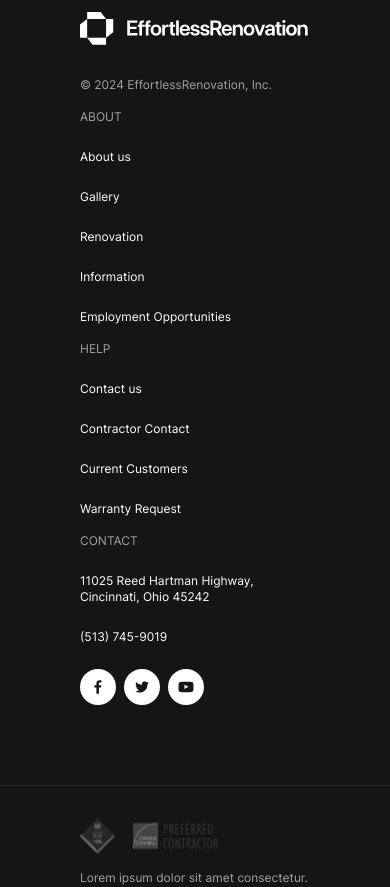
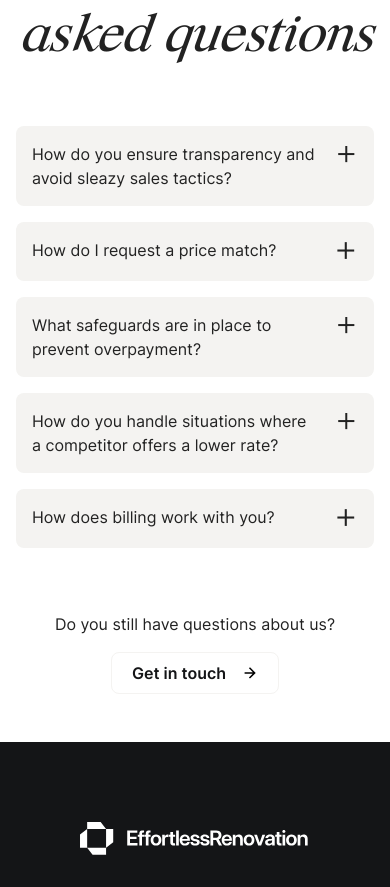
Before and after one commit to mehdi049/EffortlessRenovation, a Next.js app: page / in a window 390 px wide. Shown: the part 10441-11328 px from the top of the page. Built offline with nearby package versions, Linux system fonts and the light colour scheme.

Commit message:
FAQ section

```diff
--- a/src/app/page.tsx
+++ b/src/app/page.tsx
@@ -1,3 +1,4 @@
+import { FAQ } from "@/components/pages/home/FAQ/FAQ";
 import { Allies } from "@/components/pages/home/allies/Allies";
 import { Feedback } from "@/components/pages/home/feedback/Feedback";
 import { HassleFree } from "@/components/pages/home/hassleFree/HassleFree";
@@ -21,6 +22,9 @@ export default function Home() {
         </Container>
       </Container>
       <Testimonials />
+      <Container>
+        <FAQ />
+      </Container>
     </main>
   );
 }
--- /dev/null
+++ b/src/components/pages/home/FAQ/FAQ.tsx
@@ -0,0 +1,79 @@
+"use client";
+import { Button } from "@/components/ui/button/Button";
+import { H2 } from "@/components/ui/typography/H2";
+import Image from "next/image";
+import { useState } from "react";
+export const FAQ = () => {
+  const items = [
+    {
+      title: "How do you ensure transparency and avoid sleazy sales tactics?",
+      text: "Deserunt laborum excepteur qui qui nisi et amet enim culpa deserunt Lorem.",
+    },
+    {
+      title: "How do I request a price match?",
+      text: "Deserunt laborum excepteur qui qui nisi et amet enim culpa deserunt Lorem.",
+    },
+    {
+      title: "What safeguards are in place to prevent overpayment?",
+      text: "Deserunt laborum excepteur qui qui nisi et amet enim culpa deserunt Lorem.",
+    },
+    {
+      title:
+        "How do you handle situations where a competitor offers a lower rate?",
+      text: "Deserunt laborum excepteur qui qui nisi et amet enim culpa deserunt Lorem.",
+    },
+    {
+      title: "How does billing work with you?",
+      text: "Deserunt laborum excepteur qui qui nisi et amet enim culpa deserunt Lorem.",
+    },
+  ];
+  return (
+    <div className="mb-12 max-w-5xl mx-auto">
+      <H2 className="text-center">Frequently asked questions</H2>
+
+      <div className="flex flex-col gap-4 items-center my-16">
+        {items.map((item, i) => {
+          return <Item key={i} title={item.title} text={item.text} />;
+        })}
+      </div>
+
+      <div className="flex gap-4 lg:gap-8 flex-wrap justify-center items-center">
+        <p>Do you still have questions about us?</p>
+        <Button
+          variant="secondary"
+          size="sm"
+          iconRight={
+            <Image
+              src={"/vectors/arrow-right.svg"}
+              alt=""
+              width={16}
+              height={16}
+            />
+          }
+        >
+          Get in touch
+        </Button>
+      </div>
+    </div>
+  );
+};
+
+type ItemProps = {
+  title: string;
+  text: string;
+};
+const Item = ({ title, text }: ItemProps) => {
+  const [isOpen, setIsOpen] = useState(false);
+  return (
+    <div
+      className="rounded-lg bg-gray-100 p-4 w-full cursor-pointer"
+      onClick={() => setIsOpen(!isOpen)}
+    >
+      <div className="flex justify-between items-start gap-4">
+        <p>{title}</p>
+        <Image src={"/vectors/plus.svg"} alt="open" width={25} height={25} />
+      </div>
+      {isOpen && <p className="mt-2 text-sm">{text}</p>}
+    </div>
+  );
+};
--- a/src/components/ui/button/Button.tsx
+++ b/src/components/ui/button/Button.tsx
@@ -22,12 +22,13 @@ export const Button = ({
   }`;
   switch (variant) {
     case "primary":
-      className += " bg-black text-white";
+      className += " bg-black hover:bg-gray-800 duration-200 text-white";
 
       break;
 
     default:
-      className += " bg-white text-black border border-gray-100";
+      className +=
+        " bg-white hover:bg-gray-100 duration-200 text-black border border-gray-100";
       break;
   }
 
```
